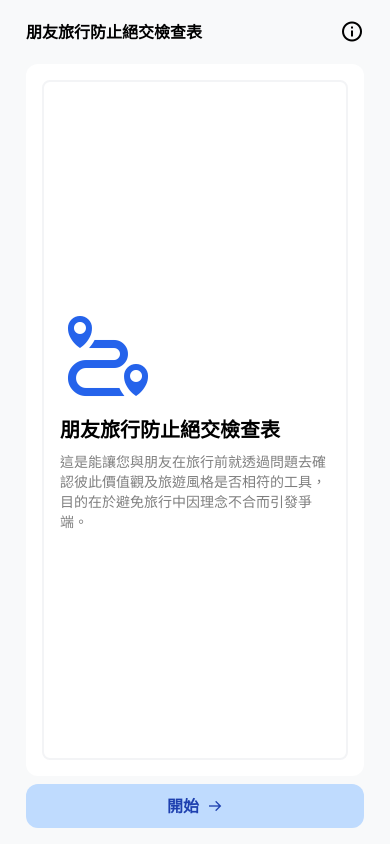
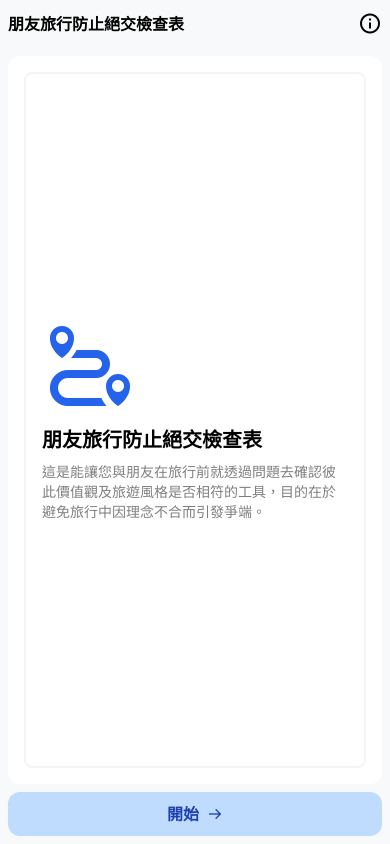
Before and after one commit to gnehs/travel-questions, a React (Vite) app: page / in a window 390 px wide. Built offline with nearby package versions, Linux system fonts and the light colour scheme.

Commit message:
updated style

```diff
--- a/index.html
+++ b/index.html
@@ -25,7 +25,7 @@
 </head>
 
 <body class="bg-gray-100 bg-opacity-50 leading-7 overflow-hidden">
-  <div id="root" class="w-[min(calc(100vw-20px),512px)] mx-auto"></div>
+  <div id="root" class="w-full md:w-[512px] mx-auto"></div>
   <script type="module" src="/src/main.tsx"></script>
   <!-- Cloudflare Web Analytics -->
   <script defer src='https://static.cloudflareinsights.com/beacon.min.js' data-cf-beacon='{"token":"d2dd47d9734a49ad954c6e19150f1c4a"}'></script>
--- a/src/App.tsx
+++ b/src/App.tsx
@@ -187,7 +187,7 @@ function App() {
     },
   };
   return (
-    <div className="flex w-full h-[100dvh] flex-col p-4">
+    <div className="flex w-full h-[100dvh] flex-col p-2 md:p-4">
       {step <= 1 && (
         <div className="-mt-2 mb-2 flex justify-between items-center">
           <span className="md:text-xl font-bold">朋友旅行防止絕交檢查表</span>
@@ -255,7 +255,7 @@ function App() {
             exit="exit"
             className="flex-1 bg-white rounded-xl p-4 flex items-start justify-center flex-col"
           >
-            <div className="flex-1 rounded-lg p-4 flex items-start justify-center flex-col gap-3 md:gap-4 border-2 border-gray-100">
+            <div className="flex-1 rounded-lg p-4 flex items-start justify-center flex-col gap-3 md:gap-4 border-2 border-gray-100 w-full">
               <i className="text-8xl bx bx-user text-blue-600"></i>
               <div className="text-xl md:text-3xl font-bold">你的暱稱是？</div>
               <div className="text-sm -mt-1 md:mt-0 md:text-xl opacity-50">
```
